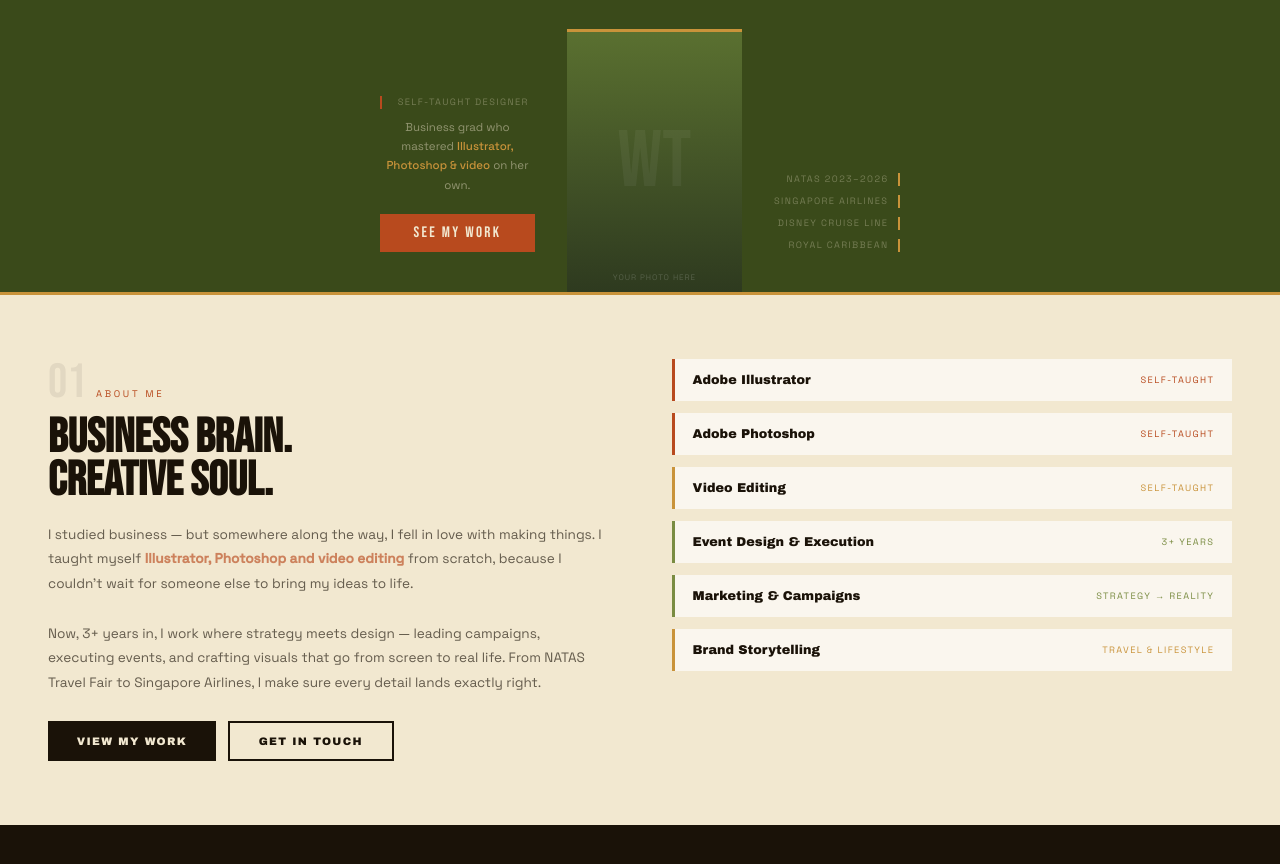
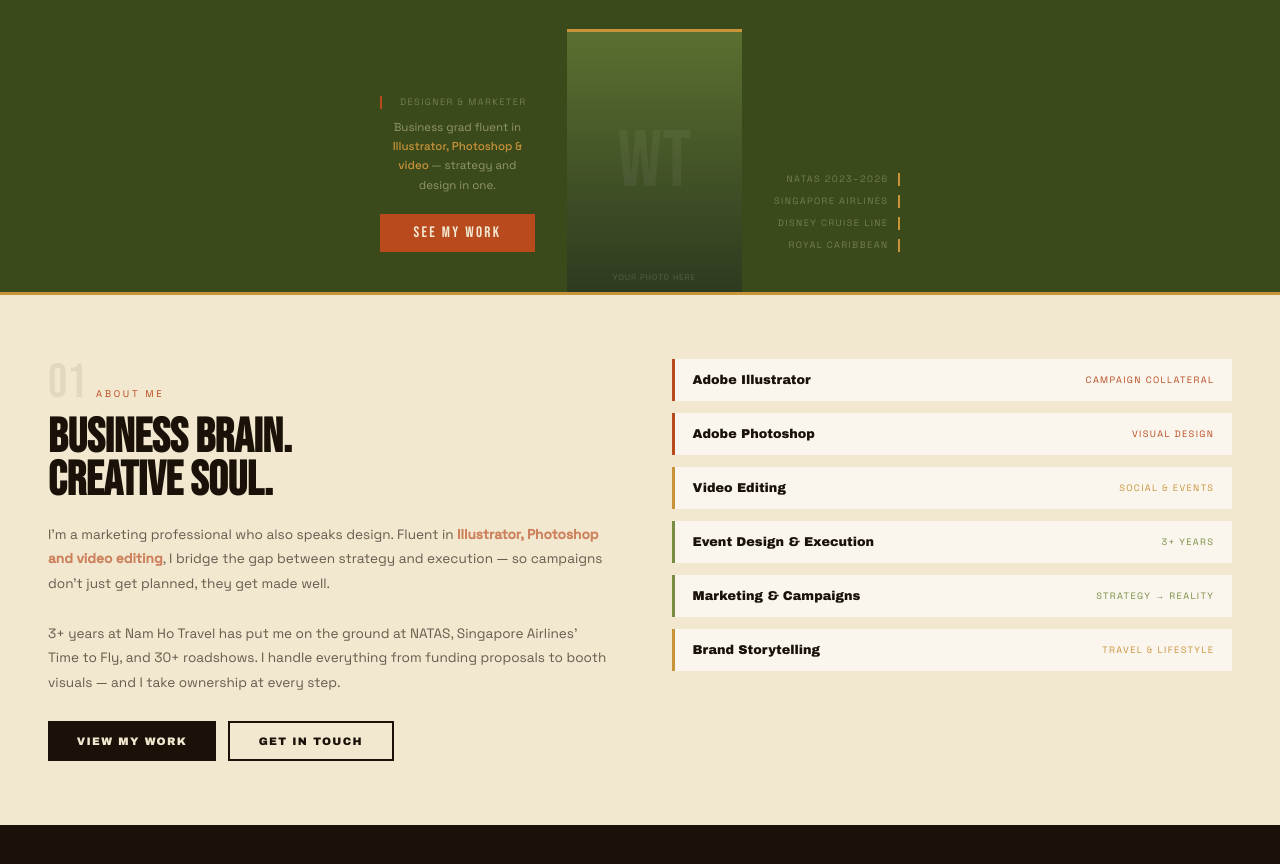
Before and after one commit to winnitsn/Winni_Tan, a plain HTML site: page index.html in a window 1280 px wide. Shown: the part 588-1452 px from the top of the page. Drawn offline with Linux system fonts and the light colour scheme.

Commit message:
Update index.html

```diff
--- a/index.html
+++ b/index.html
@@ -236,8 +236,8 @@
     </div>
     <div class="hero-bottom-row">
       <div class="hero-side">
-        <span class="hero-side-tag">Self-Taught Designer</span>
-        <p class="hero-bio-side">Business grad who mastered <strong>Illustrator, Photoshop & video</strong> on her own.</p>
+        <span class="hero-side-tag">Designer &amp; Marketer</span>
+        <p class="hero-bio-side">Business grad fluent in <strong>Illustrator, Photoshop & video</strong> — strategy and design in one.</p>
         <button class="hero-btn" onclick="document.getElementById('portfolio').scrollIntoView({behavior:'smooth'})">See My Work</button>
       </div>
       <div class="hero-photo-wrap">
@@ -267,8 +267,8 @@
     </div>
     <h2 class="ab-title">Business Brain.<br>Creative Soul.</h2>
     <p class="ab-bio">
-      I studied business — but somewhere along the way, I fell in love with making things. I taught myself <strong>Illustrator, Photoshop and video editing</strong> from scratch, because I couldn't wait for someone else to bring my ideas to life.<br><br>
-      Now, 3+ years in, I work where strategy meets design — leading campaigns, executing events, and crafting visuals that go from screen to real life. From NATAS Travel Fair to Singapore Airlines, I make sure every detail lands exactly right.
+      I'm a marketing professional who also speaks design. Fluent in <strong>Illustrator, Photoshop and video editing</strong>, I bridge the gap between strategy and execution — so campaigns don't just get planned, they get made well.<br><br>
+      3+ years at Nam Ho Travel has put me on the ground at NATAS, Singapore Airlines' Time to Fly, and 30+ roadshows. I handle everything from funding proposals to booth visuals — and I take ownership at every step.
     </p>
     <div class="ab-ctas">
       <button class="ab-btn1" onclick="document.getElementById('portfolio').scrollIntoView({behavior:'smooth'})">View My Work</button>
@@ -277,9 +277,9 @@
   </div>
   <div class="reveal-right">
     <div class="ab-right">
-      <div class="ab-skill"><span class="ab-skill-name">Adobe Illustrator</span><span class="ab-skill-tag">Self-Taught</span></div>
-      <div class="ab-skill"><span class="ab-skill-name">Adobe Photoshop</span><span class="ab-skill-tag">Self-Taught</span></div>
-      <div class="ab-skill gold"><span class="ab-skill-name">Video Editing</span><span class="ab-skill-tag">Self-Taught</span></div>
+      <div class="ab-skill"><span class="ab-skill-name">Adobe Illustrator</span><span class="ab-skill-tag">Campaign Collateral</span></div>
+      <div class="ab-skill"><span class="ab-skill-name">Adobe Photoshop</span><span class="ab-skill-tag">Visual Design</span></div>
+      <div class="ab-skill gold"><span class="ab-skill-name">Video Editing</span><span class="ab-skill-tag">Social & Events</span></div>
       <div class="ab-skill sage"><span class="ab-skill-name">Event Design & Execution</span><span class="ab-skill-tag">3+ Years</span></div>
       <div class="ab-skill sage"><span class="ab-skill-name">Marketing & Campaigns</span><span class="ab-skill-tag">Strategy → Reality</span></div>
       <div class="ab-skill gold"><span class="ab-skill-name">Brand Storytelling</span><span class="ab-skill-tag">Travel & Lifestyle</span></div>
```
